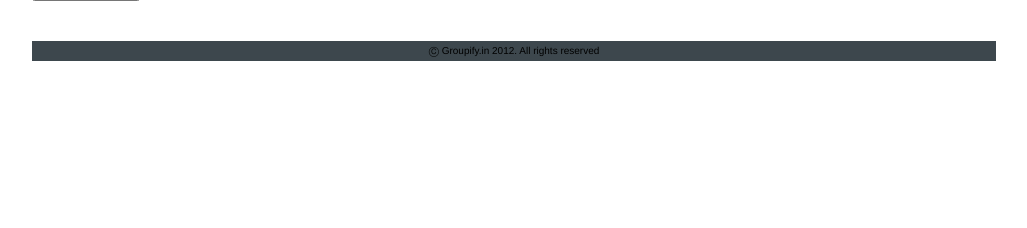
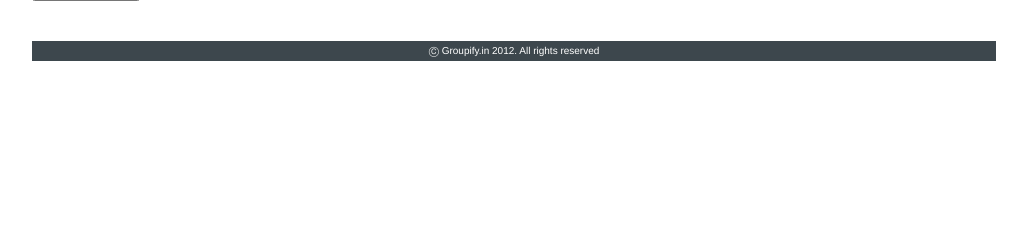
Before and after one commit to sriharimaneru/askra-repo, a Django app: template src/askra/templates/edit_profile_basic.html in a window 1280 px wide. Shown: the part 515-743 px from the top of the page, without its empty margins (126-1153 px from the left). Run offline with Django 3.2, Linux system fonts and the light colour scheme; the template is opened without the code that fills it, so the values that code supplies are empty.

Commit message:
Minor change to maintain footer consistency in edit profile page

```diff
--- a/src/askra/static/css/style.css
+++ b/src/askra/static/css/style.css
@@ -490,6 +490,7 @@ div.member-details {
 div#footer {
 	background: #3D474D;
 	background-origin: padding-box;
+	color: white;
 }
 
 /******************Start Search Page ***********************/
--- a/src/askra/templates/edit_profile.html
+++ b/src/askra/templates/edit_profile.html
@@ -554,6 +554,6 @@
 
 		</form>
 	</div> -->
-
-<br class = "cB">
+</div>
+<div class="cB"></div>
 {% endblock %}
```
